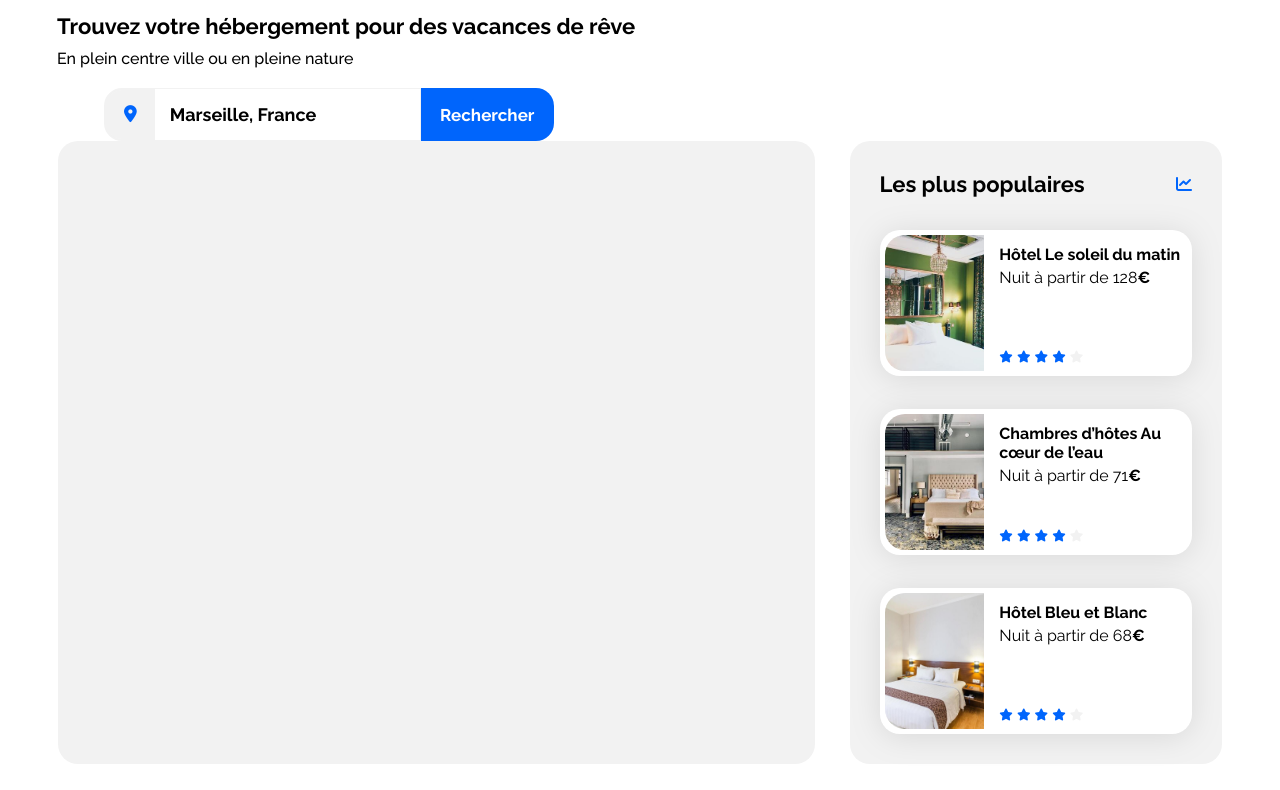
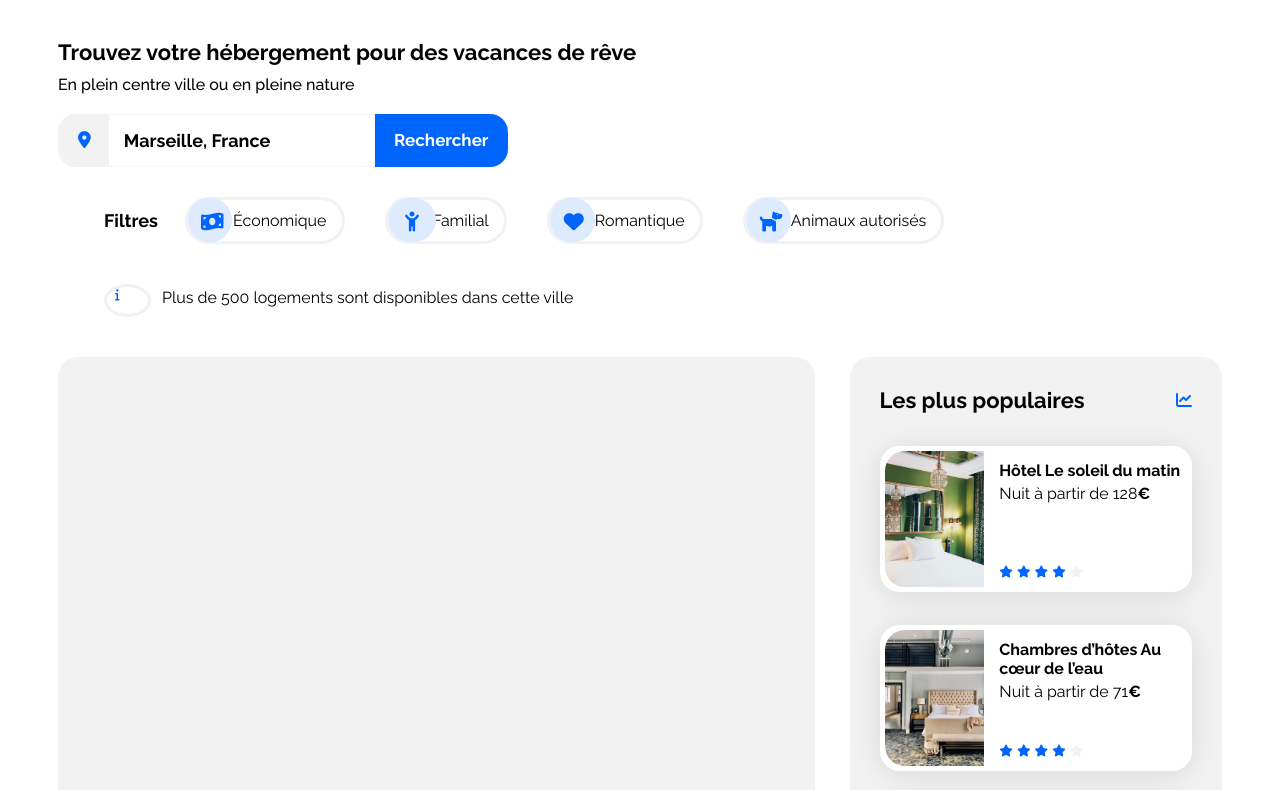
Before and after one commit to thomasvernin/Booki, a plain HTML site: page index.html in a window 1280 px wide. Shown: the part 70-860 px from the top of the page. Drawn offline with Linux system fonts and the light colour scheme.

Commit message:
Première modif filtres css

```diff
--- a/css/style.css
+++ b/css/style.css
@@ -37,12 +37,12 @@ header {
 
 /* Styling spécifique pour l'élément avec l'ID "logo" à l'intérieur de l'élément <header> */
 header #logo {
-    padding: 3px 0px; /* Ajout de rembourrage autour du logo */
+    padding: 20px 0px; /* Ajout de rembourrage autour du logo */
 }
 
 /* Styling spécifique pour les images à l'intérieur de l'élément avec l'ID "logo" */
 header #logo img {
-    width: 100px; /* Définition de la largeur de l'image du logo */
+    width: 80px; /* Définition de la largeur de l'image du logo */
 }
 
 /* Styling spécifique pour les listes non ordonnées à l'intérieur de l'élément <nav> dans <header> */
@@ -54,7 +54,7 @@ header nav ul {
 
 /* Styling spécifique pour chaque élément de liste dans le menu de navigation */
 header nav ul li {
-    padding: 10px 20px; /* Ajout de rembourrage à chaque élément de liste */
+    padding: 5px 20px; /* Ajout de rembourrage à chaque élément de liste */
     border-top: 4px solid transparent; /* Ajout d'une bordure supérieure transparente */
     margin-left: 60px; /* Définition de la marge à gauche pour décaler les éléments de liste */
 }
@@ -80,6 +80,126 @@ header nav ul li:hover a {
 
 
 
+/* Partie filtres et info */
+
+/* Réglages pour le conteneur des filtres */
+#filtres_info {
+    padding-left: 46px; /* Décalage de 46 pixels à gauche */
+    padding-top: 30px; /* Décalage de 30 pixels en haut */
+}
+
+/* Réglages pour le titre des filtres */
+#titre_filtres {
+    padding-top: 13px; /* Décalage de 13 pixels en haut */
+}
+
+/* Réglages pour le conteneur principal des filtres */
+#filtres {
+    display: flex; /* Utilisation du modèle de boîte flexible pour les éléments enfants */
+    flex-wrap: wrap; /* Permet le retour à la ligne des éléments flexibles */
+    font-weight: bold; /* Police en gras */
+    font-size: 18px; /* Taille de police */
+    column-gap: 20px; /* Espacement entre les colonnes */
+}
+
+/* Réglages pour le conteneur des catégories de filtres */
+#filtres_categories {
+    display: flex; /* Utilisation du modèle de boîte flexible pour les éléments enfants */
+    margin-left: -33px; /* Décalage de -33 pixels à gauche */
+}
+
+/* Réglages pour les éléments individuels des filtres */
+.aspect_filtres {
+    border: 3px solid #F2F2F2; /* Bordure solide de 3 pixels avec la couleur spécifiée */
+    border-radius: 30px; /* Rayon de bordure pour arrondir les coins */
+    margin-left: 40px; /* Décalage de 40 pixels à gauche */
+    padding: 11px; /* Remplissage intérieur */
+    padding-right: 15px; /* Remplissage à droite */
+    padding-left: 35px; /* Remplissage à gauche */
+    position: relative; /* Position relative pour permettre un positionnement relatif des enfants absolus */
+}
+
+/* Effets de survol, focus et activé pour les filtres */
+.aspect_filtres:hover,
+.aspect_filtres:focus,
+.aspect_filtres:active {
+    color: #0065FC; /* Changement de couleur du texte */
+    cursor: pointer; /* Curseur de pointeur */
+}
+
+/* Réglages pour les icônes des filtres */
+.icone_filtres {
+    width: 17px; /* Largeur */
+    height: 17px; /* Hauteur */
+    font-size: 20px; /* Taille de police */
+    color: #0065FC; /* Couleur du texte */
+    background-color: #DEEBFF; /* Couleur de fond */
+    border-radius: 50%; /* Rayon de bordure pour créer un cercle */
+    padding: 14px; /* Remplissage intérieur */
+    position: absolute; /* Position absolue */
+    left: 0; /* Position à gauche */
+    top: 50%; /* Position au centre verticalement */
+    transform: translateY(-50%); /* Ajustement pour centrer verticalement */
+}
+
+/* Réglages spécifiques pour certaines icônes */
+.fa-money-bill-wave {
+    padding-left: 13px; /* Décalage à gauche */
+}
+
+.fa-child-reaching {
+    padding-left: 17px; /* Décalage à gauche */
+}
+
+/* Réglages pour les paragraphes dans le conteneur des filtres */
+#filtres p {
+    padding-left: 10px; /* Décalage à gauche */
+}
+
+
+
+
+
+/* Partie info */
+
+/* Réglages pour l'icône d'information */
+.fa-info {
+    color: #0065FC; /* Couleur du texte */
+    border: 3px solid #F2F2F2; /* Bordure solide avec la couleur spécifiée */
+    border-radius: 50%; /* Rayon de bordure pour créer un cercle */
+    font-size: 12px; /* Taille de police */
+    padding-top: 2px; /* Décalage en haut */
+    padding-left: 8px; /* Décalage à gauche */
+    padding-right: 8px; /* Décalage à droite */
+    margin-right: 8px; /* Marge à droite */
+    width: 25px; /* Largeur */
+    height: 25px; /* Hauteur */
+}
+
+/* Réglages pour le conteneur d'informations */
+#info {
+    display: flex; /* Utilisation du modèle de boîte flexible pour les éléments enfants */
+    margin-top: 40px; /* Marge en haut */
+    margin-bottom: 40px; /* Marge en bas */
+    font-weight: 500; /* Poids de la police */
+}
+
+/* Réglages pour le texte d'information */
+#texte_info {
+    padding-top: 4px; /* Décalage en haut */
+    padding-left: 3px; /* Décalage à gauche */
+    font-size: 16px; /* Taille de police */
+}
+
+
+
+
+
+
+
+
+
+
 
 
 .main-container {
@@ -98,7 +218,7 @@ header nav ul li:hover a {
 h1, p {
     font-size: 22px;
     margin: 0;
-    margin-left: -47px; /* Vous pouvez ajuster la valeur selon vos besoins */
+    margin-left: 0px; /* Vous pouvez ajuster la valeur selon vos besoins */
 }
 
 h1 {
@@ -113,7 +233,7 @@ p {
 
 
 #recherche{
-    padding-left: 46px;
+    padding-left: 0px;
     padding-top: 30px;
 }
 #recherche p{
--- a/index.html
+++ b/index.html
@@ -40,10 +40,37 @@
                         <i class="fa-solid fa-location-dot"></i>
                         <input type="text" name="localisation" placeholder="Marseille, France" />
                         <button type="button" class="bouton_rechercher_desktop_tablette">Rechercher</button>
-
-                    </form>
+                       </form>
                 </div>
             </section>
+            <!--Partie Filtres-->
+            <div id="filtres_info">
+                <div id="filtres">
+                    <div id="titre_filtres">Filtres</div>
+                    <div id="filtres_categories">
+                        <div class="aspect_filtres">
+                            <i class="fa-solid fa-money-bill-wave icone_filtres"></i>
+                            <p id="filtre_eco">&Eacute;conomique</p>
+                        </div>
+                        <div class="aspect_filtres">
+                            <i class="fa-solid fa-child-reaching icone_filtres"></i>
+                            <p id="filtre_famille">Familial</p>
+                        </div>
+                        <div class="aspect_filtres">
+                            <i class="fa-solid fa-heart icone_filtres"></i>
+                            <p id="filtre_romantique">Romantique</p>
+                        </div>
+                        <div class="aspect_filtres">
+                            <i class="fa-solid fa-dog icone_filtres"></i>
+                            <p id="filtre_animaux">Animaux autorisés</p>
+                        </div>
+                    </div>
+                </div>
+                <div id="info">
+                    <i class="fa-solid fa-info"></i>
+                    <p id="texte_info">Plus de 500 logements sont disponibles dans cette ville</p>
+                </div>
+            </div>
             <div class="hebergements-and-populaires"> <!-- Conteneur pour les sections "hébergements" et "populaires" -->
                 <section class="hebergements"> <!-- Section pour les hébergements -->
 
```
